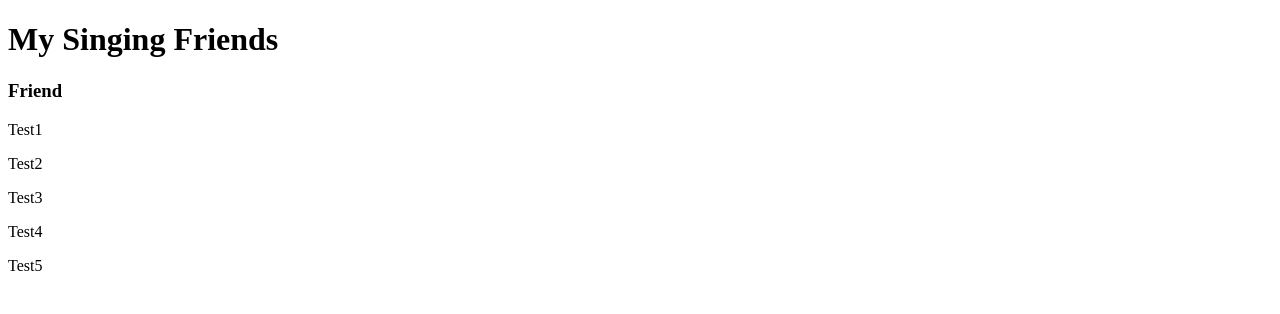
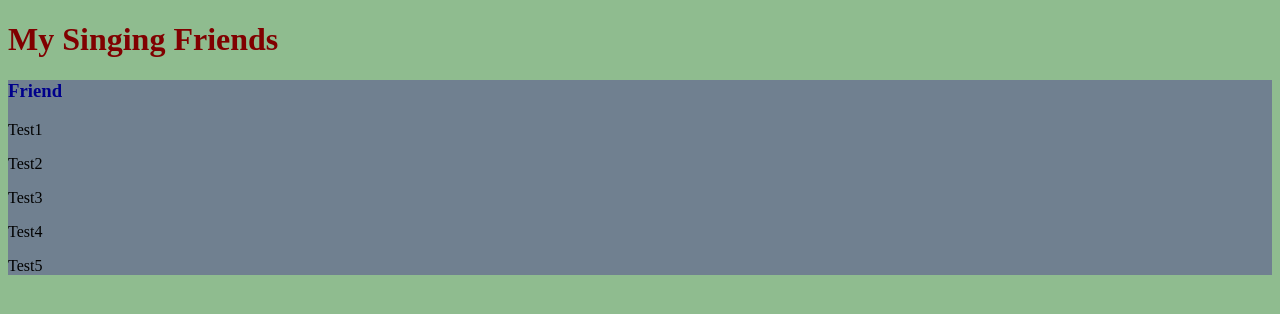
Before and after one commit to willxj36/99LinesOfCode, a plain HTML site: page index.html in a window 1280 px wide. Drawn offline with Linux system fonts and the light colour scheme.

Commit message:
finished lab

```diff
--- a/index.html
+++ b/index.html
@@ -8,13 +8,14 @@
 </head>
 <body>
     <h1>My Singing Friends</h1>
-    <div class="friend"></div>
+    <div class="friend">
         <h3>Friend</h3>
         <p>Test1</p>
         <p>Test2</p>
         <p>Test3</p>
         <p>Test4</p>
         <p>Test5</p>
+    </div>
     <script src="app.js"></script>
 </body>
 </html>
--- a/styles.css
+++ b/styles.css
@@ -0,0 +1,15 @@
+body {
+    background-color: darkseagreen;
+}
+
+h1 {
+    color: maroon;
+}
+
+.friend {
+    background:slategray;
+}
+
+.friend > h3 {
+    color:darkblue;
+}
```
